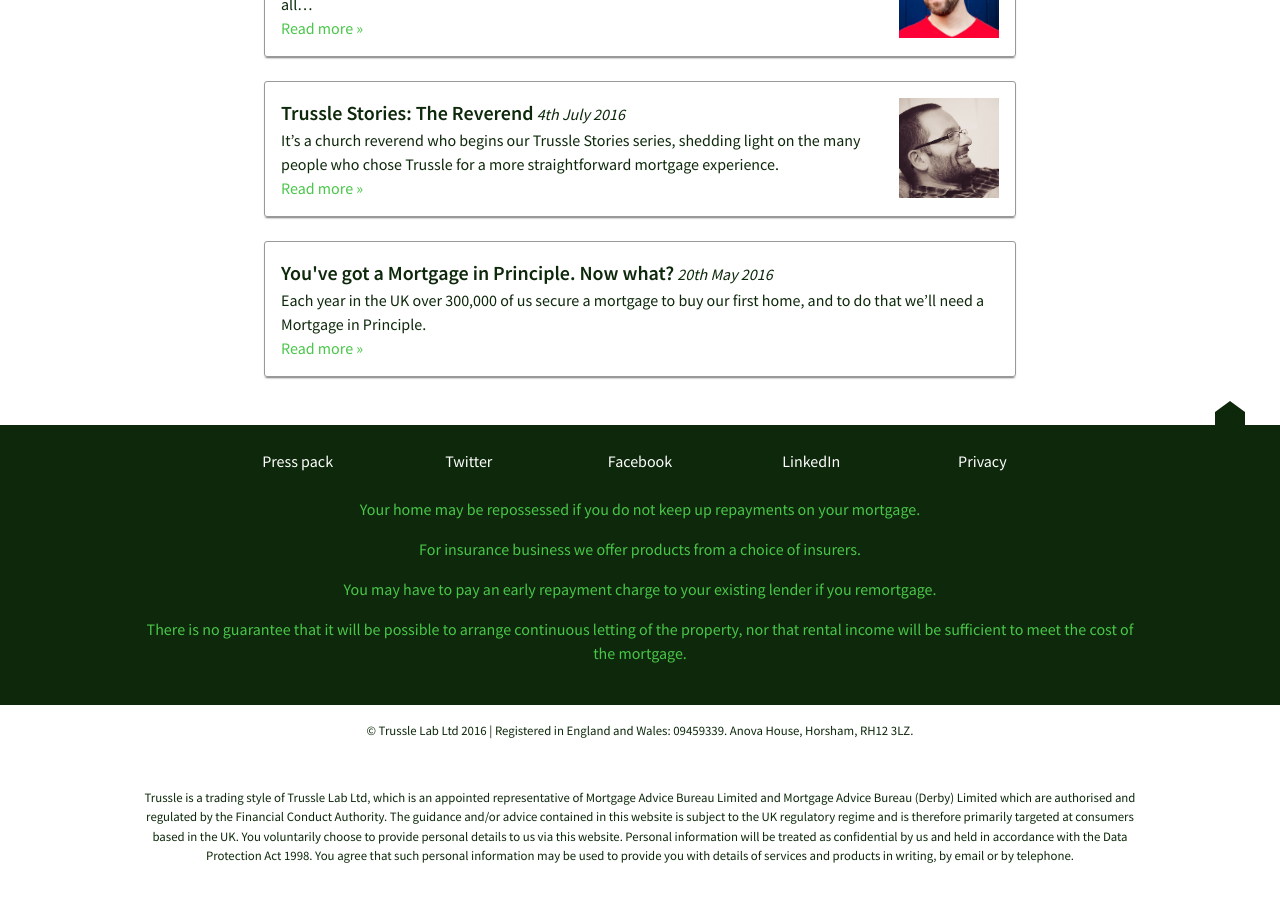
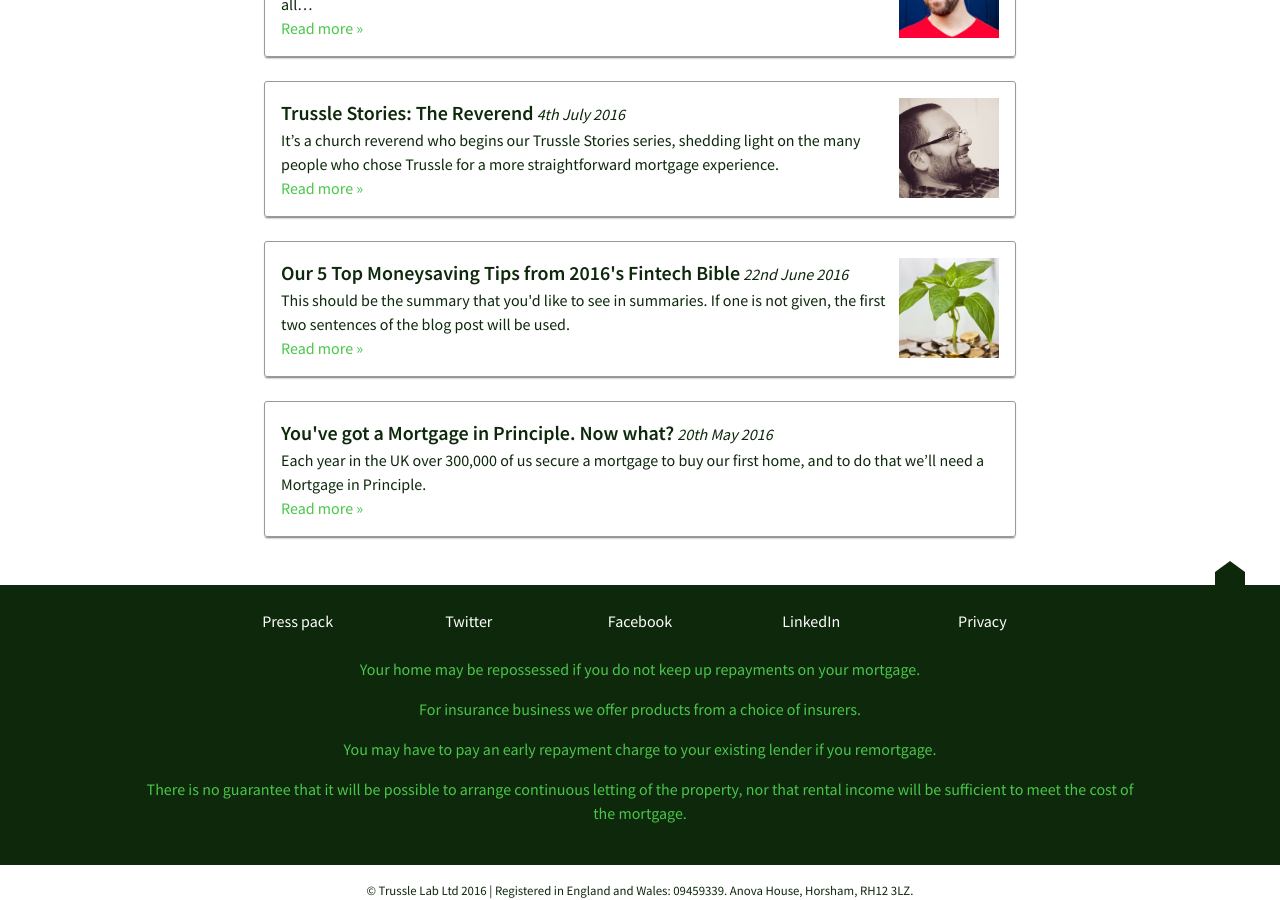
Before and after one commit to olitrussle/blog, a Jekyll site: the page built from index.html, in a window 1280 px wide and 900 px high, scrolled down 601 px. Built offline with Jekyll 4.4.1, drawn with Linux system fonts in a browser that asks for light colours.

Commit message:
Updated 2016-06-22-our-5-top-moneysaving-tips-from-2016s-fintech-bible.md

```diff
--- a/_posts/2016-06-22-our-5-top-moneysaving-tips-from-2016s-fintech-bible.md
+++ b/_posts/2016-06-22-our-5-top-moneysaving-tips-from-2016s-fintech-bible.md
@@ -1,5 +1,13 @@
 ---
-published: false
+published: true
+layout: post
+title: Our 5 Top Moneysaving Tips from 2016's Fintech Bible
+excerpt: >-
+  This should be the summary that you'd like to see in summaries. If one is not
+  given, the first two sentences of the blog post will be used.
+author: Oli West
+author_twitter: oliwesbiz
+thumbnail_filename: money_square.png
 ---
 {% include image/left.html filename="Money.png" %}
 
```
